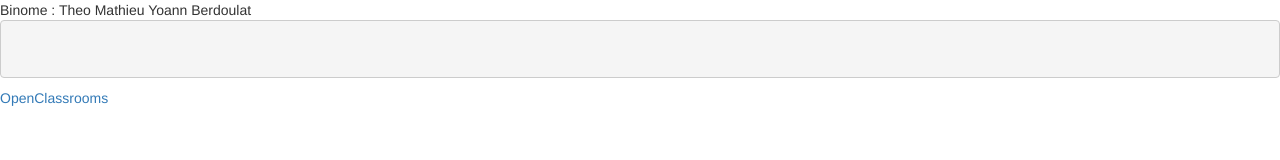
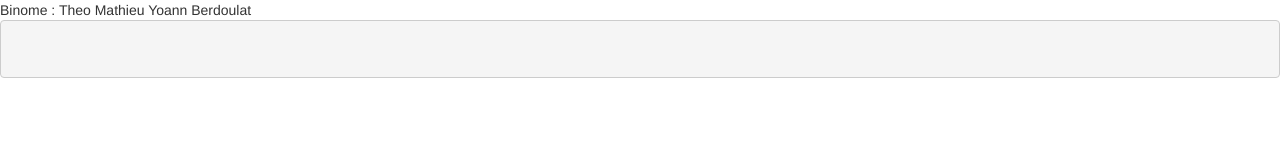
Before and after one commit to theomathieu/theomathieu.github.io, a plain HTML site: page index.html in a window 1280 px wide. Drawn offline with nearby package versions, Linux system fonts and the light colour scheme; no server answers; files whose address does not match are found by name.

Commit message:
correction lien

```diff
--- a/index.html
+++ b/index.html
@@ -26,7 +26,7 @@
 	</div>
 	</div>
 
-	<a href="bitcoin/index.html">OpenClassrooms</a>
+	<a href="bitcoin/index.html"></a>
 
 <script src="https://ajax.googleapis.com/ajax/libs/jquery/3.1.1/jquery.min.js"></script>
 <script src ="/Users/Theo/theomathieu.github.io/JS/custom.js"></script>
```
